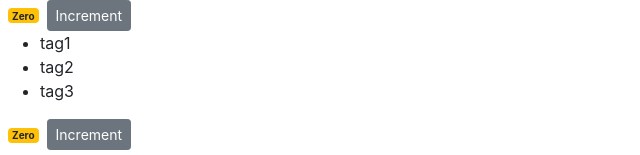
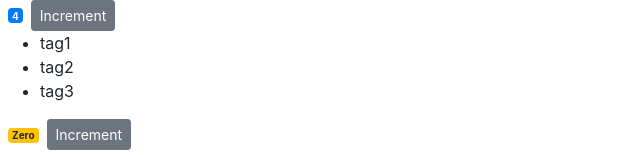
Before and after one commit to adeluleye/react-counter-app, a React (Create React App) app: page / in a window 1280 px wide. Shown: the top 155 px of the page, without its empty margins (0-640 px from the left). Built offline with nearby package versions, Linux system fonts and the light colour scheme.

Commit message:
passing data to components

```diff
--- a/src/components/counter.jsx
+++ b/src/components/counter.jsx
@@ -2,7 +2,7 @@
 
 class Counter extends Component {
   state = {
-    count: 0,
+    value: this.props.value,
     tags: ['tag1', 'tag2', 'tag3']
   };
 
@@ -30,7 +30,7 @@
 
   handleIncrement = product => {
     console.log(product);
-    this.setState({ count: this.state.count + 1 });
+    this.setState({ value: this.state.value + 1 });
   };
 
   render() {
@@ -52,13 +52,13 @@
 
   getBadgeClasses() {
     let classes = 'badge m-2 badge-';
-    classes += this.state.count === 0 ? 'warning' : 'primary';
+    classes += this.state.value === 0 ? 'warning' : 'primary';
     return classes;
   }
 
   formatCount() {
-    const { count } = this.state;
-    return count === 0 ? 'Zero' : count;
+    const { value } = this.state;
+    return value === 0 ? 'Zero' : value;
   }
 }
 
--- a/src/components/counters.jsx
+++ b/src/components/counters.jsx
@@ -4,7 +4,7 @@
 class Counters extends Component {
   state = {
     counters: [
-      { id: 1, value: 0 },
+      { id: 1, value: 4 },
       { id: 2, value: 0 },
       { id: 3, value: 0 },
       { id: 4, value: 0 }
@@ -14,7 +14,7 @@
     return (
       <div>
         {this.state.counters.map(counter => (
-          <Counter key={counter.id} />
+          <Counter key={counter.id} value={counter.value} />
         ))}
       </div>
     );
```
